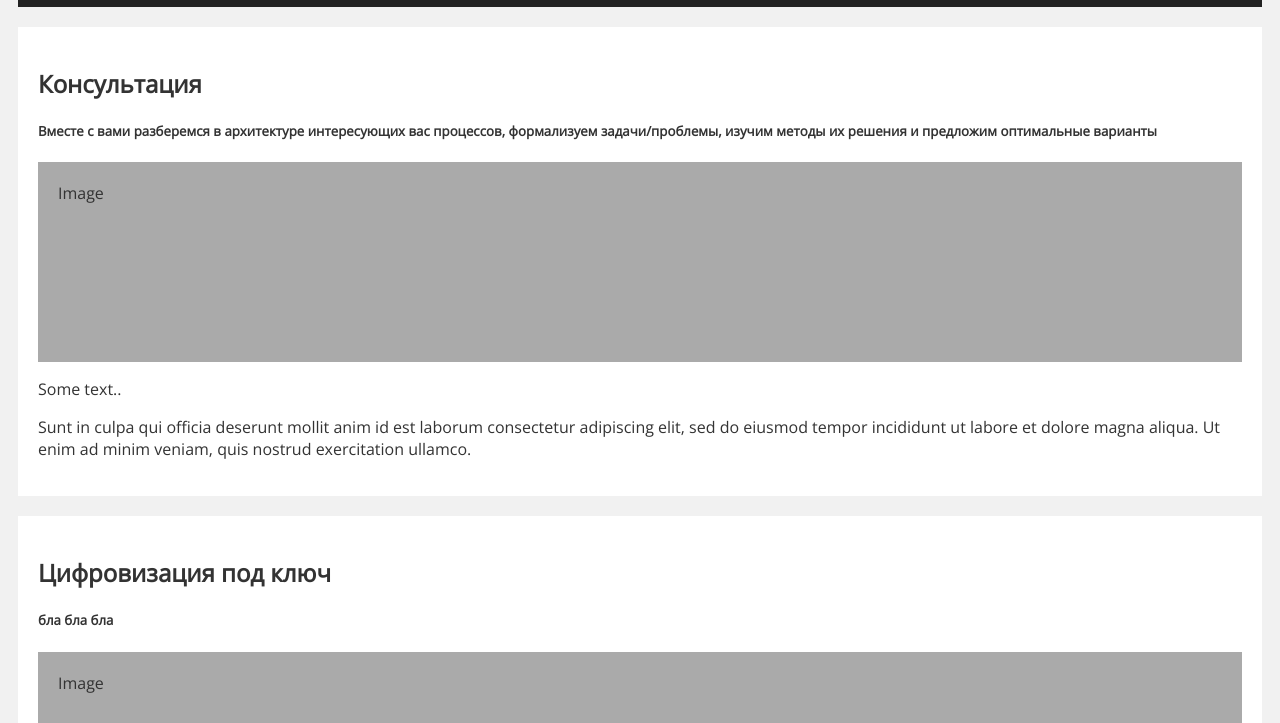
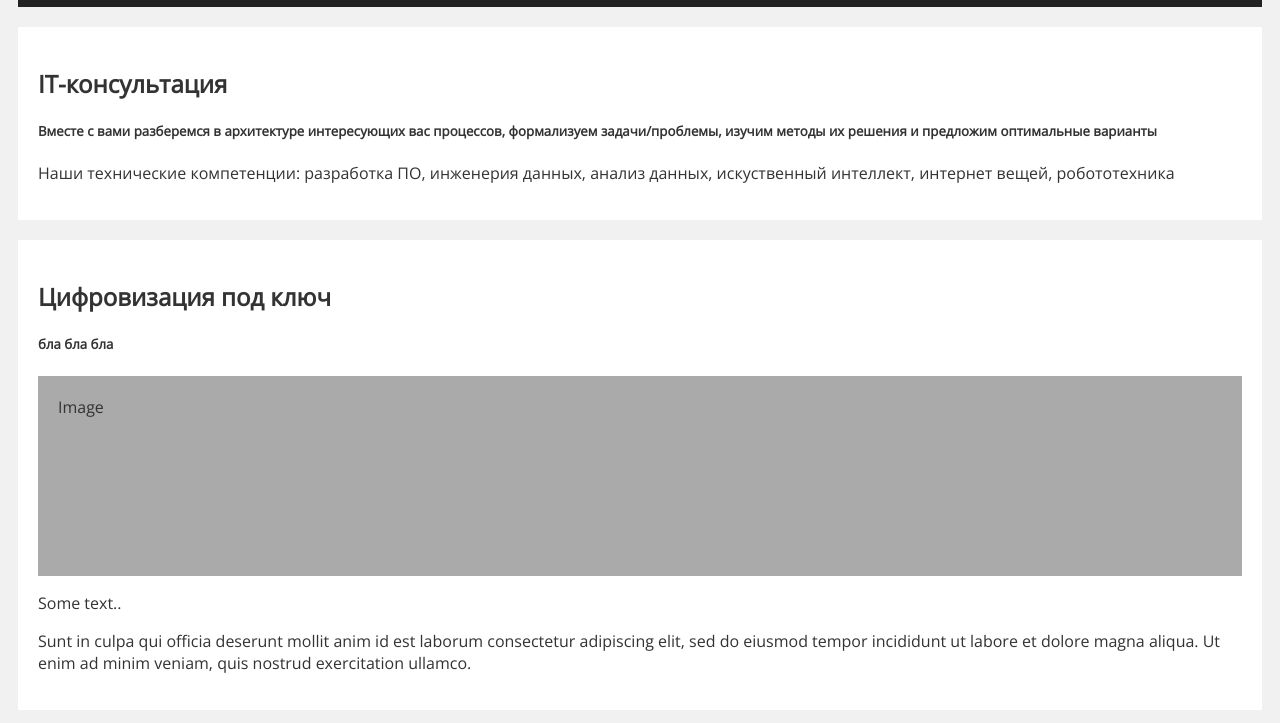
Before and after one commit to starrabb1t/clapeyron, a plain HTML site: page index.html in a window 1280 px wide. Shown: the part 77-800 px from the top of the page. Drawn offline with Linux system fonts and the light colour scheme.

Commit message:
Update index.html

```diff
--- a/index.html
+++ b/index.html
@@ -31,13 +31,10 @@
 
     <div class="row">
         <div class="card">
-            <h2>Консультация</h2>
+            <h2>IT-консультация</h2>
             <h5>Bместе с вами разберемся в архитектуре интересующих вас процессов, формализуем задачи/проблемы, изучим методы их решения и предложим оптимальные варианты </h5>
-            <div class="fakeimg" style="height:200px;">Image</div>
-            <p>Some text..</p>
-            <p>Sunt in culpa qui officia deserunt mollit anim id est laborum consectetur adipiscing elit, sed do
-                eiusmod tempor incididunt ut labore et dolore magna aliqua. Ut enim ad minim veniam, quis nostrud
-                exercitation ullamco.</p>
+
+            <p>Наши технические компетенции: разработка ПО, инженерия данных, анализ данных, искуственный интеллект, интернет вещей, робототехника </p>
         </div>
         <div class="card">
             <h2>Цифровизация под ключ</h2>
```
